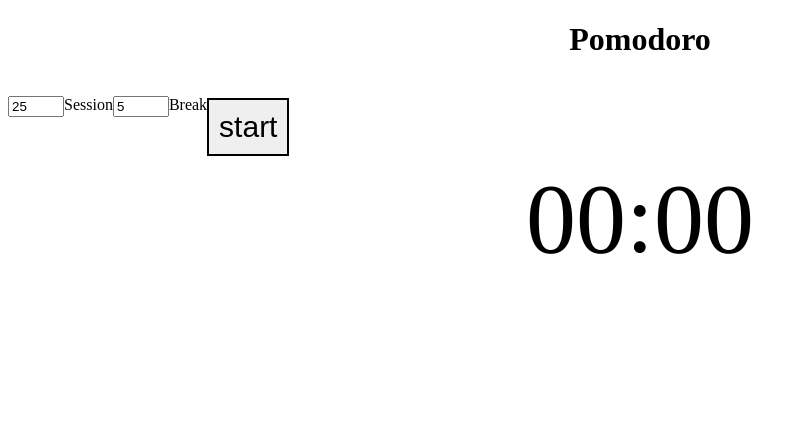
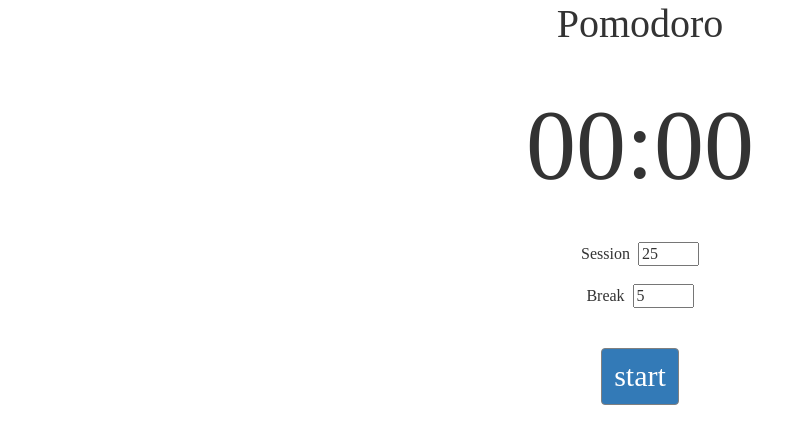
Before and after one commit to DeVlad/pomodoro-clock, a website: page src/index.html in a window 1280 px wide. Shown: the whole page, without its empty margins (0-806 px from the left). Drawn offline with nearby package versions, Linux system fonts and the light colour scheme.

Commit message:
css reset and bootstrap styles

```diff
--- a/src/css/style.css
+++ b/src/css/style.css
@@ -1,34 +1,52 @@
 /* Pomodoro Clock Styles */
+
+html, body, div, span, applet, object, iframe,
+h1, h2, h3, h4, h5, h6, p, blockquote, pre,
+a, abbr, acronym, address, big, cite, code,
+del, dfn, em, img, ins, kbd, q, s, samp,
+small, strike, strong, sub, sup, tt, var,
+b, u, i, center,
+dl, dt, dd, ol, ul, li,
+fieldset, form, label, legend,
+table, caption, tbody, tfoot, thead, tr, th, td,
+article, aside, canvas, details, embed,
+figure, figcaption, footer, header, hgroup,
+menu, nav, output, ruby, section, summary,
+time, mark, audio, video {
+	margin: 0;
+	padding: 0;
+	border: 0;
+	font-size: 100%;
+	font: inherit;
+	vertical-align: baseline;
+}
 
 body {
     background-color: ##fdf3e7;
 }
 
 h1 {
+    font-size: 40px;
     text-align: center;
+    margin-bottom: 40px;
 }
 
 #clock {
-    padding: 5px;
+    display: block;
     font-size: 100px;
     text-align: center;
+    margin-bottom: 40px;
     /* border: 2px solid black; */
 }
 
-.settings {
-    float: left;
-}
-
 #start {
-    border: 2px solid black;
+    margin-top: 40px;
+    border: 1px solid gray;
     text-align: center;
     font-size: 30px;
-    padding: 10px;
     cursor: pointer;
 }
 
-.center {
-    margin: auto;
-    width: 50%;
-    padding: 10px;
+span {
+    padding-right: 8px;
 }
--- a/src/index.html
+++ b/src/index.html
@@ -5,21 +5,24 @@
     <title>Pomodoro Clock</title>
     <meta charset="utf-8">
     <meta name="viewport" content="width=device-width, initial-scale=1">
+    <link rel="stylesheet" href="https://maxcdn.bootstrapcdn.com/bootstrap/3.3.7/css/bootstrap.min.css">
     <!-- build:css css/style.min.css -->
     <link href="css/style.css" rel="stylesheet">
     <!-- /build -->
 </head>
 
 <body>
-    <h1>Pomodoro</h1>
-    <p class="settings">Session
-        <input type="number" class="settings" size="2" min="1" max="60" id="session-duration" name="session" value="25" /></p>
-    <p class="settings">Break
-        <input type="number" class="settings" size="2" min="5" max="20" id="break-duration" name="session" value='5' /></p><br>
-    <button id="start" onclick="startPomodoro(10)">start</button>
-
-    <div id="clock">00:00</div>
-
+    <div class="container-fluid">
+        <h1>Pomodoro</h1>
+        <div id="clock">00:00</div>
+    </div>
+    <div class="container-fluid ">
+        <div class="row center-block text-center">
+            <p class=""><span>Session</span><input type="number" class="settings" size="2" min="1" max="60" id="session-duration" name="session" value="25" /></p><br>
+            <p><span>Break</span><input type="number" class="settings" size="2" min="5" max="20" id="break-duration" name="session" value='5' /></p>
+            <button id="start" class="center btn btn-primary" onclick="startPomodoro(10)">start</button>
+        </div>
+    </div>
     <!-- <script src="https://ajax.googleapis.com/ajax/libs/jquery/3.1.0/jquery.min.js"></script> -->
     <!-- build:js js/twitch.min.js -->
     <script src="js/pomodoro.js" type="text/javascript"></script>
```
